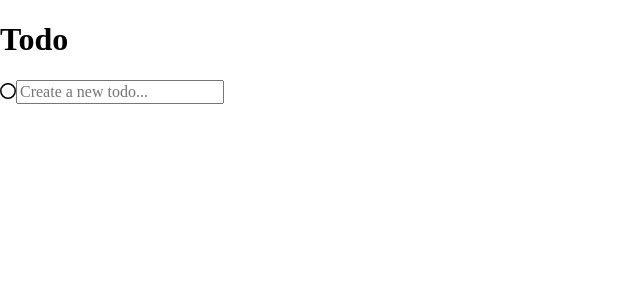
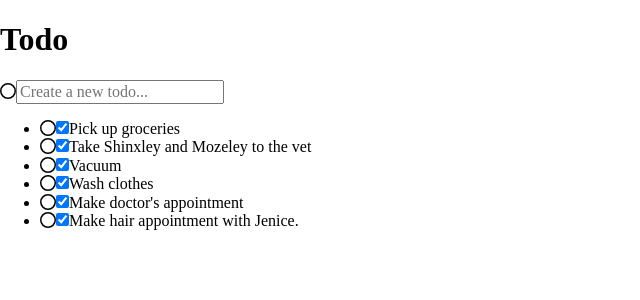
Before and after one commit to tlanettepollard/ToDoApp-TLP, a React (Create React App) app: page / in a window 1280 px wide. Shown: the top 300 px of the page, without its empty margins (0-640 px from the left). Built offline with nearby package versions, Linux system fonts and the light colour scheme; the HTML template or start-up script is replaced by a standard one.

Commit message:
Added my first tasks
Yay! I added my first tasks onto my list.

```diff
--- a/src/App.js
+++ b/src/App.js
@@ -1,14 +1,17 @@
 import React from 'react';
 import { Header } from './index';
+import { ToDoList } from './index';
 
 
 
 
 function App() {
   return (
-
-    <div className="container">
-      <Header />
+    <div>
+      <div>
+        <Header />
+        <ToDoList />
+      </div>
     </div>
 
   );
--- a/src/components/ToDoList.jsx
+++ b/src/components/ToDoList.jsx
@@ -0,0 +1,80 @@
+import React from 'react';
+import { FontAwesomeIcon } from '@fortawesome/react-fontawesome';
+import { faCircle } from '@fortawesome/free-regular-svg-icons';
+
+
+
+
+const ToDoList = () => {
+    return (
+        <div>
+            <ul
+                className='todo-list'
+                aria-labelledby='list-heading'
+            >
+                <li className='todo'>
+                    <FontAwesomeIcon
+                        className='input-icon'
+                        icon={faCircle}
+                    />
+                    <input id='todo-0' type='checkbox' defaultChecked={true} />
+                    <label className='todo-label' htmlFor='todo-0'>
+                        Pick up groceries
+                    </label>
+                </li>
+                <li className='todo'>
+                    <FontAwesomeIcon
+                        className='input-icon'
+                        icon={faCircle}
+                    />
+                    <input id='todo-1' type='checkbox' defaultChecked={true} />
+                    <label className='todo-label' htmlFor='todo-1'>
+                        Take Shinxley and Mozeley to the vet
+                    </label>
+                </li>
+                <li className='todo'>
+                    <FontAwesomeIcon
+                        className='input-icon'
+                        icon={faCircle}
+                    />
+                    <input id='todo-2' type='checkbox' defaultChecked={true} />
+                    <label className='todo-label' htmlFor='todo-2'>
+                        Vacuum
+                    </label>
+                </li>
+                <li className='todo'>
+                    <FontAwesomeIcon
+                        className='input-icon'
+                        icon={faCircle}
+                    />
+                    <input id='todo-3' type='checkbox' defaultChecked={true} />
+                    <label className='todo-label' htmlFor='todo-3'>
+                        Wash clothes
+                    </label>
+                </li>
+                <li className='todo'>
+                    <FontAwesomeIcon
+                        className='input-icon'
+                        icon={faCircle}
+                    />
+                    <input id='todo-4' type='checkbox' defaultChecked={true} />
+                    <label className='todo-label' htmlFor='todo-4'>
+                        Make doctor's appointment
+                    </label>
+                </li>
+                <li className='todo'>
+                    <FontAwesomeIcon
+                        className='input-icon'
+                        icon={faCircle}
+                    />
+                    <input id='todo-5' type='checkbox' defaultChecked={true} />
+                    <label className='todo-label' htmlFor='todo-5'>
+                        Make hair appointment with Jenice.
+                    </label>
+                </li>
+            </ul>
+        </div>
+    )
+}
+
+export default ToDoList;
--- a/src/index.js
+++ b/src/index.js
@@ -3,10 +3,11 @@ import ReactDOM from 'react-dom';
 import App from './App';
 
 import Header from './components/Header';
+import ToDoList from './components/ToDoList';
 
 import './Sass/App.scss';
 
 ReactDOM.render(<App />, document.getElementById('root'));
 
 
-export { Header };
+export { Header, ToDoList };
```
